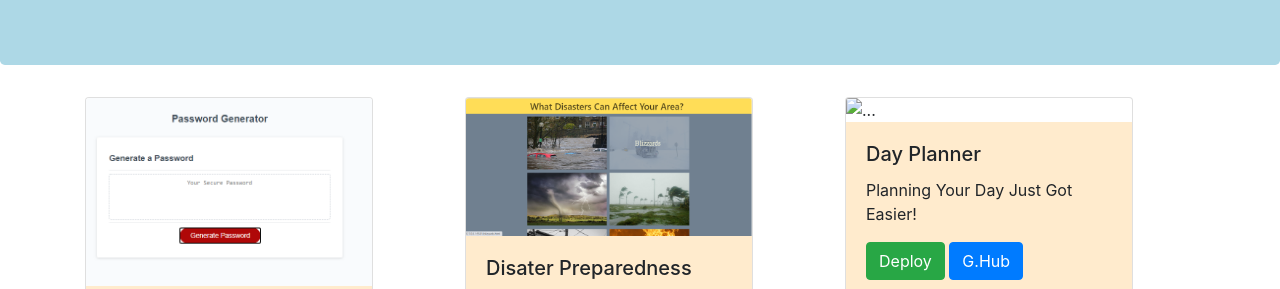
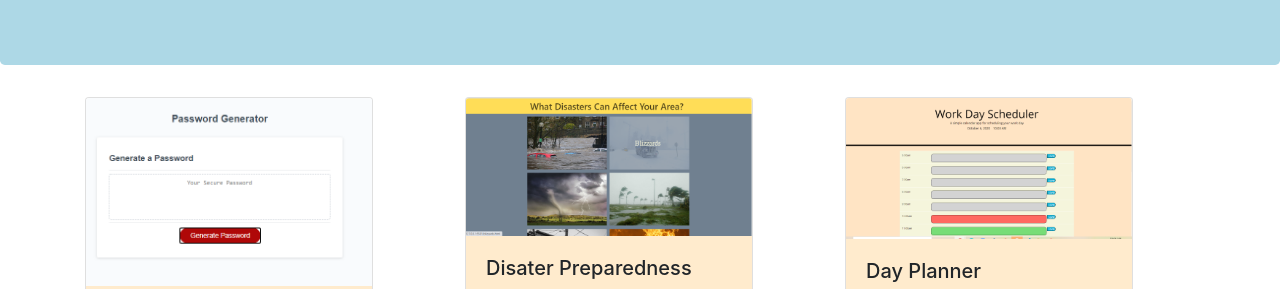
Before and after one commit to aroseca15/aroseca15.github.io, a plain HTML site: page portfolio.html in a window 1280 px wide. Shown: the part 437-726 px from the top of the page. Drawn offline with nearby package versions, Linux system fonts and the light colour scheme.

Commit message:
added final picture

```diff
--- a/portfolio.html
+++ b/portfolio.html
@@ -74,7 +74,7 @@
         </div>
         <div class="col-lg-4 col-sm-4">
           <div class="card" style="width: 18rem;">
-            <img src="..." class="card-img-top" alt="...">
+            <img src="./assets/images/Day__Planner.png" class="card-img-top" alt="...">
             <div class="card-body">
               <h5 class="card-title">Day Planner</h5>
               <p class="card-text">Planning Your Day Just Got Easier!</p>
```
Also changed, not shown: assets/images/Day__Planner.png (added).
